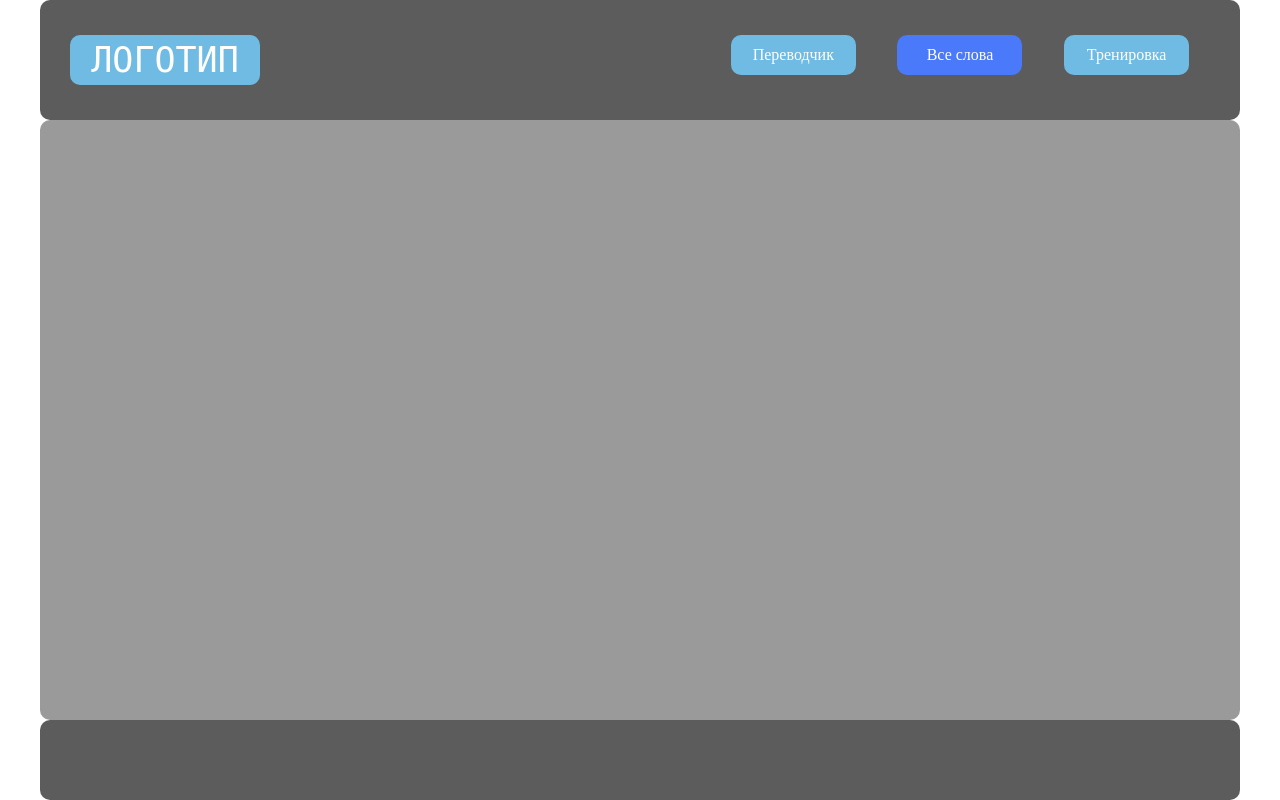
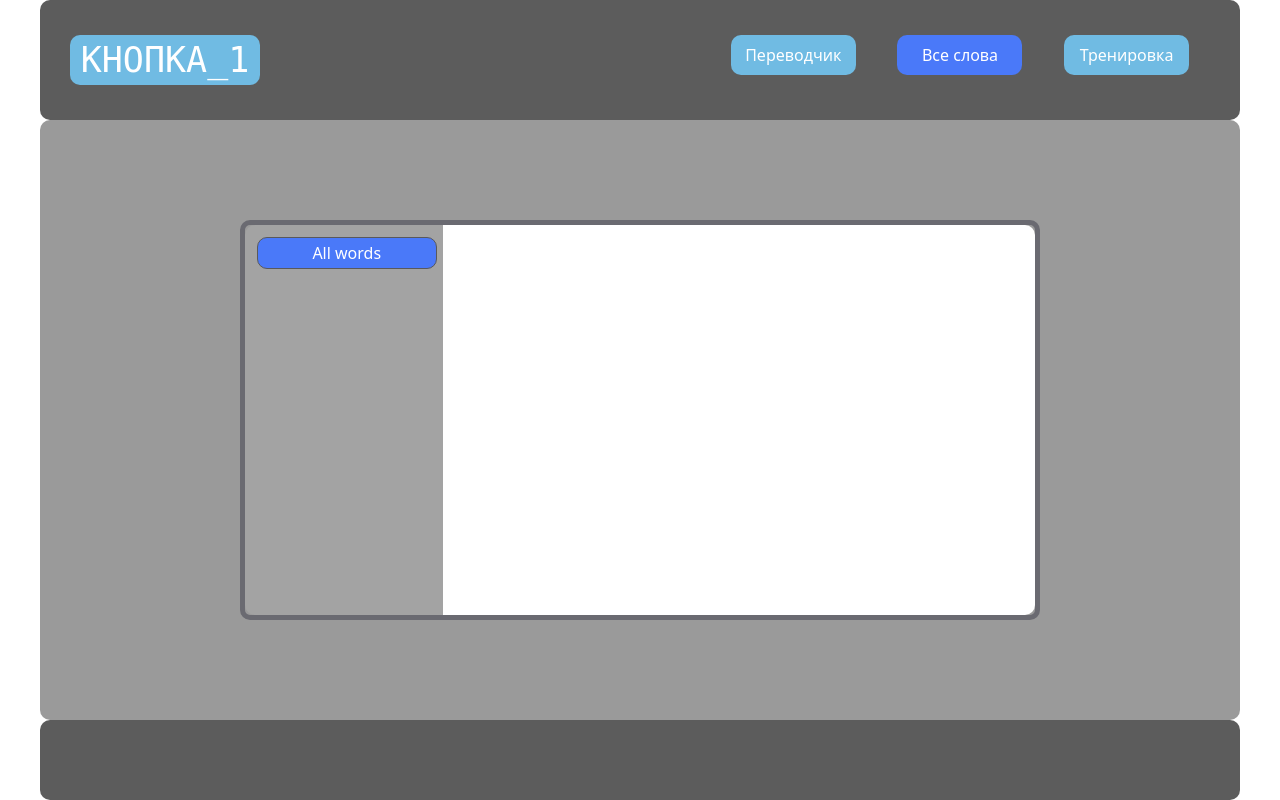
Before and after one commit to MetraVoprak/translator, a Django app: page /all_words/ in a window 1280 px wide. Run offline with Django 3.2, Linux system fonts and the light colour scheme; data that the repository does not hold is empty.

Commit message:
Step 3. Add category words to the menu

```diff
--- a/mainapp/templates/mainapp/all_words.html
+++ b/mainapp/templates/mainapp/all_words.html
@@ -7,17 +7,17 @@
 
 
 {% block content %}
-<div class="block_cont">
-    <div class="all_words">
-        <ol class="words">
-            {% for word in words %}
-            <li>{{ word.eng_var|capfirst }} - {{ word.rus_var|capfirst }}</li>
-            {% endfor %}
-        </ol>
+<div class="all_words">
+
+    {% include "mainapp/includes/inc_categories_word.html"%}
+
+    <div class="list_words">
+        {% for word in words %}
+        <li><a href="">{{ word.eng_var|capfirst }} </a>- {{ word.rus_var|capfirst }}</li>
+        {% endfor %}
     </div>
 </div>
-
-{% endblock content%}
+{% endblock content %}
 
 {% block footer %}
 {% include 'mainapp/includes/inc_footer.html' %}
@@ -26,3 +26,13 @@
 <!-- {% for word in words %}
 <li>{{ word.eng }} - {{ word.rus }}</li>
 {% endfor%} -->
+
+<!-- <div class="block_cont">
+    <div class="all_words">
+        <ol class="words">
+            {% for word in words %}
+            <li><a href="">{{ word.eng_var|capfirst }} </a>- {{ word.rus_var|capfirst }}</li>
+            {% endfor %}
+        </ol>
+    </div>
+</div> -->
--- a/mainapp/templates/mainapp/base.html
+++ b/mainapp/templates/mainapp/base.html
@@ -18,7 +18,7 @@
         {% block header %}
         {% endblock header%}
         <div class="section">
-            {% block content %}
+            {% block content %}s
             {% endblock content%}
         </div>
         {% block footer %}
--- /dev/null
+++ b/mainapp/templates/mainapp/includes/inc_categories_word.html
@@ -0,0 +1,8 @@
+<div class="cat_words">
+    <li><a class="{% if request.resolver_match.url_name == 'all_words' %}act_button_cat_words{% else %}button_cat_words{% endif %}"
+            href="{% url 'all_words' %}">All words</a></li>
+    {% for cat in cat_words %}
+    <li><a class="{% if request.resolver_match.url_name == cat.name|lower %}act_button_cat_words{% else %}button_cat_words{% endif %}"
+            href="{% url cat.name|lower %}">{{ cat.name }}</a></li>
+    {% endfor%}
+</div>
--- a/mainapp/templates/mainapp/includes/inc_header.html
+++ b/mainapp/templates/mainapp/includes/inc_header.html
@@ -1,18 +1,11 @@
-<!-- <a href="{% url 'main' %}"
-    class="{% if request.resolver_match.url_name == 'main' %}actbutton{% else %}button{% endif %}">Кнопка_1</a>
-<a href="{% url 'all_words' %}"
-    class="{% if request.resolver_match.url_name == 'all_words' %}actbutton{% else %}button{% endif %}">Кнопка_2</a>
-<a href=" {% url 'training' %}"
-    class="{% if request.resolver_match.url_name == 'training' %}actbutton{% else %}button{% endif %}">Кнопка_3</a> -->
-
 <div class="header">
     <div class="item_menu">
         <div class="logo">
-            <a class="logo_item" href="">ЛОГОТИП</a>
+            <a class="logo_item" href="{% url 'index' %}">КНОПКА_1</a>
         </div>
         <div class="buttons">
-            <a class="{% if request.resolver_match.url_name == 'main' %}actbutton{% else %}button{% endif %}"
-                href="{% url 'main' %}">Переводчик</a>
+            <a class="{% if request.resolver_match.url_name == 'translator' %}actbutton{% else %}button{% endif %}"
+                href="{% url 'translator' %}">Переводчик</a>
             <a class="{% if request.resolver_match.url_name == 'all_words' %}actbutton{% else %}button{% endif %}"
                 href="{% url 'all_words' %}">Все слова</a>
             <a class="{% if request.resolver_match.url_name == 'training' %}actbutton{% else %}button{% endif %}"
--- a/mainapp/templates/mainapp/index.html
+++ b/mainapp/templates/mainapp/index.html
@@ -6,9 +6,8 @@
 {% endblock header %}
 
 {% block content %}
-<div class="widget">
-    <input class="input" type="text">
-    <a class="search_button" href="">Перевести</a>
+<div class="main_page">
+    <h1>Тренировочный проект</h1>
 </div>
 {% endblock content %}
 
--- a/mainapp/views.py
+++ b/mainapp/views.py
@@ -1,5 +1,7 @@
 from django.shortcuts import render
 from .models import Words, Part_of_speech
+
+# контроллеры
 
 
 def index(request):
@@ -8,11 +10,22 @@ def index(request):
     return render(request, "mainapp/index.html", content)
 
 
-def all_words(request):
+def translator(request):
+    title = 'Переводчик'
+    content = {"title": title}
+    return render(request, "mainapp/translator.html", content)
+
+
+def all_words(request, pk=None):
     title = 'Все слова'
     words = Words.objects.all()
-    content = {"title": title, "words": words}
-    # content = {"title": title}
+    cat_words = Part_of_speech.objects.all()
+    content = {"title": title, "words": words, "cat_words": cat_words}
+
+    # if pk:
+    #     print(f'User select word {pk}')
+
+    # # content = {"title": title}
     return render(request, "mainapp/all_words.html", content)
 
 
--- a/static/style.css
+++ b/static/style.css
@@ -111,7 +111,6 @@
     padding: 10px 10px 10px 10px;
 } */
 
-*/
 /* ------------------------------------------- */
 
 
@@ -127,6 +126,8 @@
     width: 100%;
     height: 100vh;
     background-color: #ffffff;
+
+    font-family: system-ui;
 }
 
 .header {
@@ -261,3 +262,83 @@
     align-items: flex-end;
     border-radius: 10px;
 }
+
+.main_page {
+    width: 700px;
+    height: 250px;
+    padding: 10px;
+    background-color: #c8c8c8;
+    border-radius: 10px;
+    display: flex;
+    flex-direction: column;
+    justify-content: space-around;
+    align-items: center;
+    box-sizing: border-box;
+}
+
+.all_words {
+    border: 5px solid rgb(106, 106, 113);
+    width: 800px;
+    height: 400px;
+    display: flex;
+    box-sizing: border-box;
+    border-radius: 10px;
+
+}
+
+.cat_words {
+    /* border: 1px solid rgb(0, 0, 0); */
+    display: flex;
+    flex-direction: column;
+    width: 25%;
+    height: 100%;
+    background-color: #a3a3a3;
+    padding: 10px;
+    box-sizing: border-box;
+    border-top-left-radius: 10px;
+    border-bottom-left-radius: 10px;
+}
+
+.button_cat_words {
+    color: #fff;
+    /* border: 1px solid rgb(0, 0, 0); */
+    width: 100%;
+    height: 30px;
+    display: flex;
+    align-items: center;
+    justify-content: center;
+    background-color: rgb(112, 187, 227);
+    text-decoration: none;
+    margin: 2px;
+    border-radius: 10px;
+}
+
+.act_button_cat_words {
+    color: #fff;
+    border: 1px solid rgb(89, 89, 92);
+    width: 100%;
+    height: 30px;
+    display: flex;
+    align-items: center;
+    justify-content: center;
+    background-color: rgb(74, 121, 249);
+    text-decoration: none;
+    margin: 2px;
+    border-radius: 10px;
+}
+
+.list_words {
+    /* border: 1px solid rgb(0, 0, 0); */
+    /* display: flex; */
+    width: 75%;
+    height: 100%;
+    background-color: #fff;
+    padding: 10px;
+    box-sizing: border-box;
+    border-top-right-radius: 10px;
+    border-bottom-right-radius: 10px;
+}
+
+li {
+    list-style-type: none;
+}
--- a/translator/urls.py
+++ b/translator/urls.py
@@ -15,6 +15,7 @@ Including another URLconf
 """
 import mainapp.views as mainapp
 from django.contrib import admin
+from django.conf.urls import include
 from django.urls import path
 from django.conf import settings
 from django.conf.urls.static import static
@@ -22,9 +23,19 @@ from django.conf.urls.static import static
 
 urlpatterns = [
     path('admin/', admin.site.urls),
-    path("", mainapp.index, name="main"),
+    path("", mainapp.index, name="index"),
+    path('translator/', mainapp.translator, name='translator'),
     path("all_words/", mainapp.all_words, name="all_words"),
+    # ---
+    path("all_words/verb", mainapp.all_words, name='verb'),
+    path("all_words/noun", mainapp.all_words, name='noun'),
+    path("all_words/adjective", mainapp.all_words, name='adjective'),
+    path("all_words/pronoun", mainapp.all_words, name='pronoun'),
+    path("all_words/numerals", mainapp.all_words, name='numerals'),
+    path("all_words/adverb", mainapp.all_words, name='adverb'),
+    # ---
     path("training/", mainapp.training, name="training"),
+    # path('all_words/', include("mainapp.urls", namespace="all_words")),
 ]
 
 if settings.DEBUG:
```
Also changed, not shown: mainapp/templates/mainapp/translator.html (added, +17 -0 lines), mainapp/urls.py (added, +11 -0 lines).
